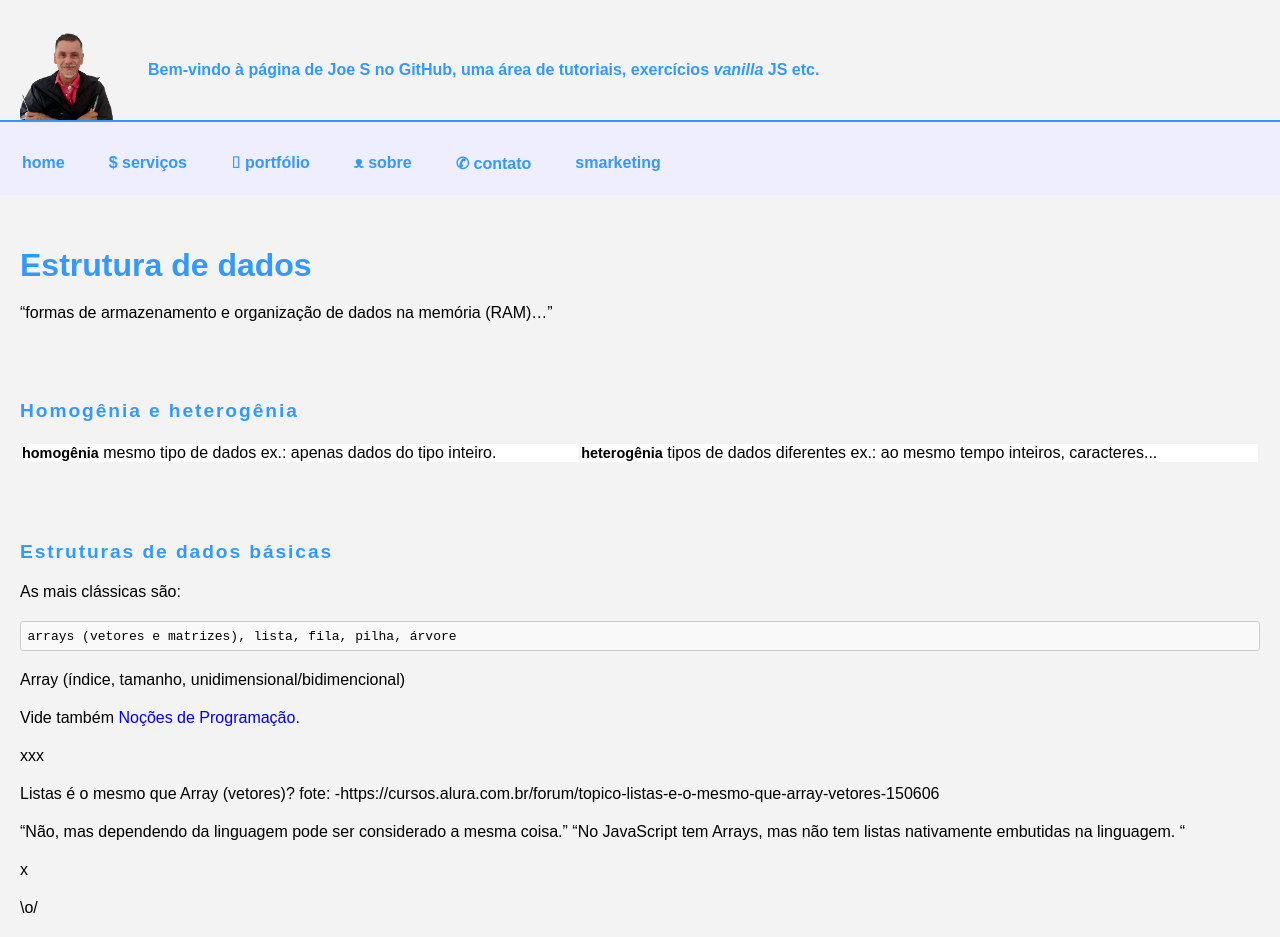
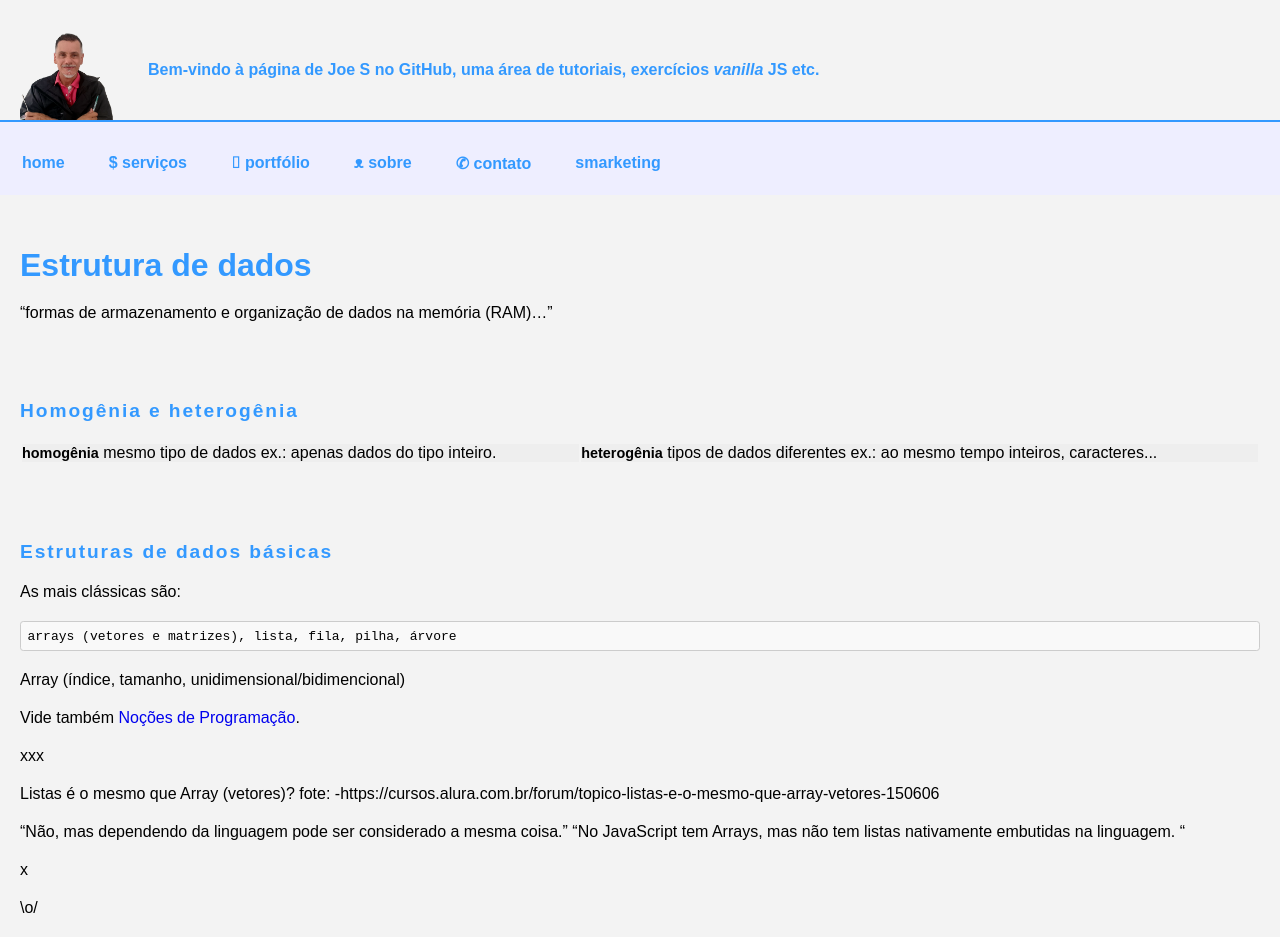
Before and after one commit to Joesynth/joesynth.github.io, a Jekyll site: the page built from _posts/2021-02-21-estruturas-de-dados.md, in a window 1280 px wide. Shown: the top 937 px of the page. Built offline with Jekyll 4.4.1, drawn with Linux system fonts in a browser that asks for light colours.

Commit message:
Update style.css

```diff
--- a/css/style.css
+++ b/css/style.css
@@ -85,10 +85,10 @@
 blockquote { border-left: 2px solid lightgray; color: gray; font-style: italic; margin-left: 1em; padding-left: 1em;}
 
 /* tab - cor de fundo apenas nas linhas pares */
-tr:nth-child(even) { background-color: #f2f2f2; }
+tr:nth-child(even) { background-color: #f8f8f8; }
 
 /* tab - cor de fundo nas linhas ímpares */
-tr:nth-child(odd) { background-color: #ffffff; }
+tr:nth-child(odd) { background-color: #eeeeee; }
 
 pre {
 	border: 1px solid #ccc;
```
